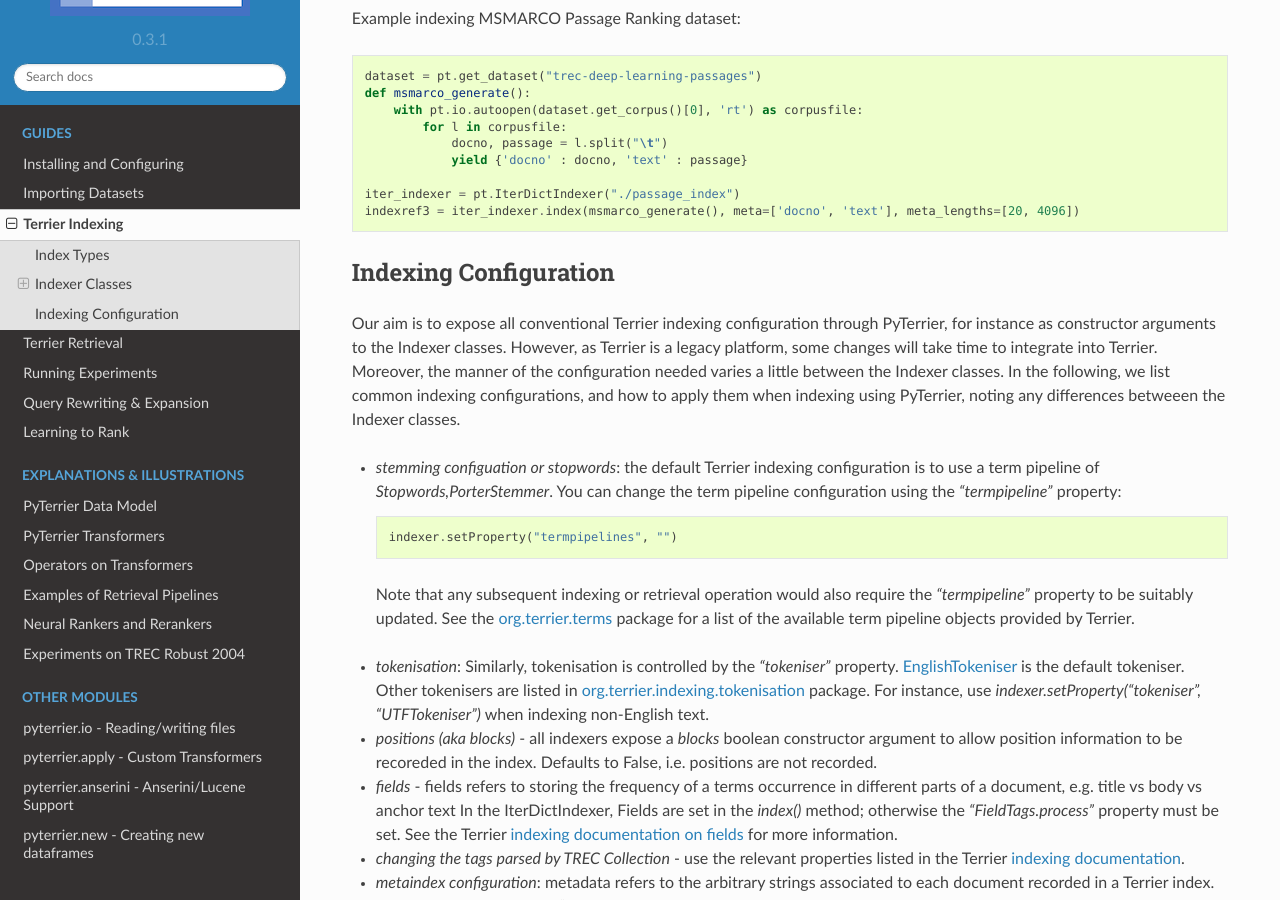
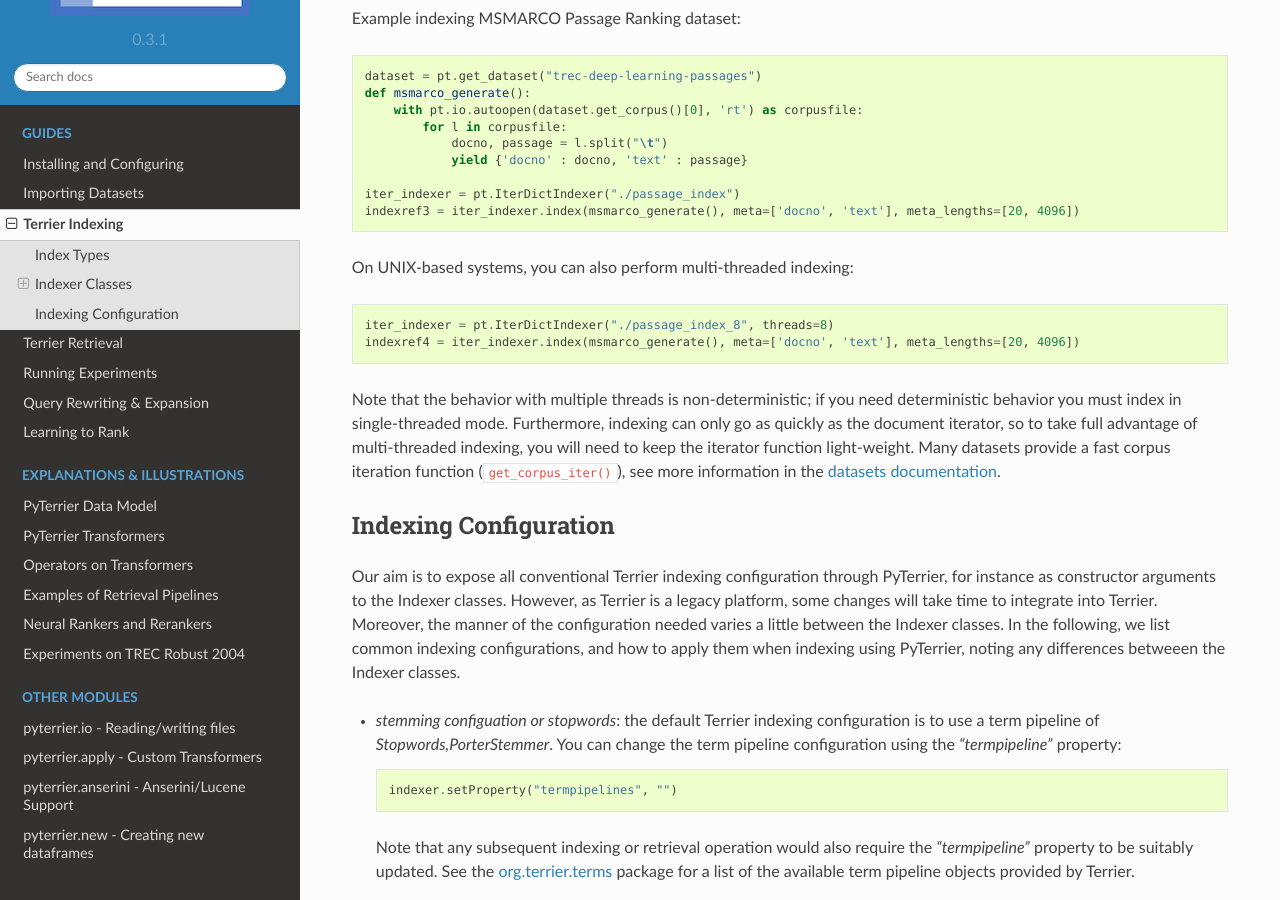
Before and after one commit to terrier-org/pyterrier, a Sphinx documentation site: the page built from docs/terrier-indexing.rst, in a window 1280 px wide and 900 px high, scrolled down 2063 px. Built offline with Sphinx 7.4.7 and the Read the Docs theme 2.0.0, drawn with Linux system fonts in a browser that asks for light colours; the version number is read from the project's files by our own code.

Commit message:
threading documentation

```diff
--- a/docs/terrier-indexing.rst
+++ b/docs/terrier-indexing.rst
@@ -96,6 +96,17 @@
     iter_indexer = pt.IterDictIndexer("./passage_index")
     indexref3 = iter_indexer.index(msmarco_generate(), meta=['docno', 'text'], meta_lengths=[20, 4096])
 
+On UNIX-based systems, you can also perform multi-threaded indexing::
+
+    iter_indexer = pt.IterDictIndexer("./passage_index_8", threads=8)
+    indexref4 = iter_indexer.index(msmarco_generate(), meta=['docno', 'text'], meta_lengths=[20, 4096])
+
+Note that the behavior with multiple threads is non-deterministic; if you need deterministic behavior
+you must index in single-threaded mode. Furthermore, indexing can only go as quickly as the
+document iterator, so to take full advantage of multi-threaded indexing, you will need to keep the
+iterator function light-weight. Many datasets provide a fast corpus iteration function
+(``get_corpus_iter()``), see more information in the `datasets documentation <datasets.html>`_.
+
 Indexing Configuration
 ======================
 
```
Also changed, not shown: 1 other file.
